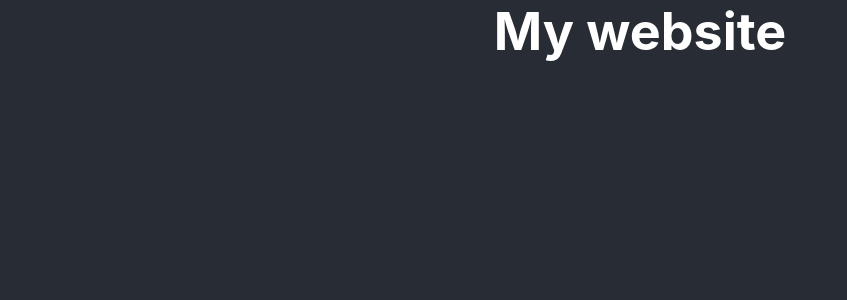
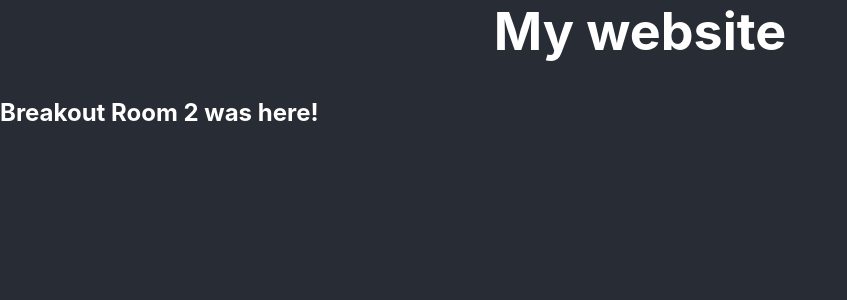
Before and after one commit to CommandShiftHQ/gitflow-sept21, a React (Create React App) app: page / in a window 1280 px wide. Shown: the top 300 px of the page, without its empty margins (0-847 px from the left). Built offline with nearby package versions, Linux system fonts and the light colour scheme.

Commit message:
added footer

```diff
--- a/src/App.js
+++ b/src/App.js
@@ -6,6 +6,9 @@ function App() {
       <header className="App-header">
         <h1 className="App-header-title">My website</h1>
       </header>
+      <footer>
+        <h2>Breakout Room 2 was here!</h2>
+      </footer>
     </div>
   );
 }
```
Also changed, not shown: 1 other file (tests, documents, lock files or other folders).
